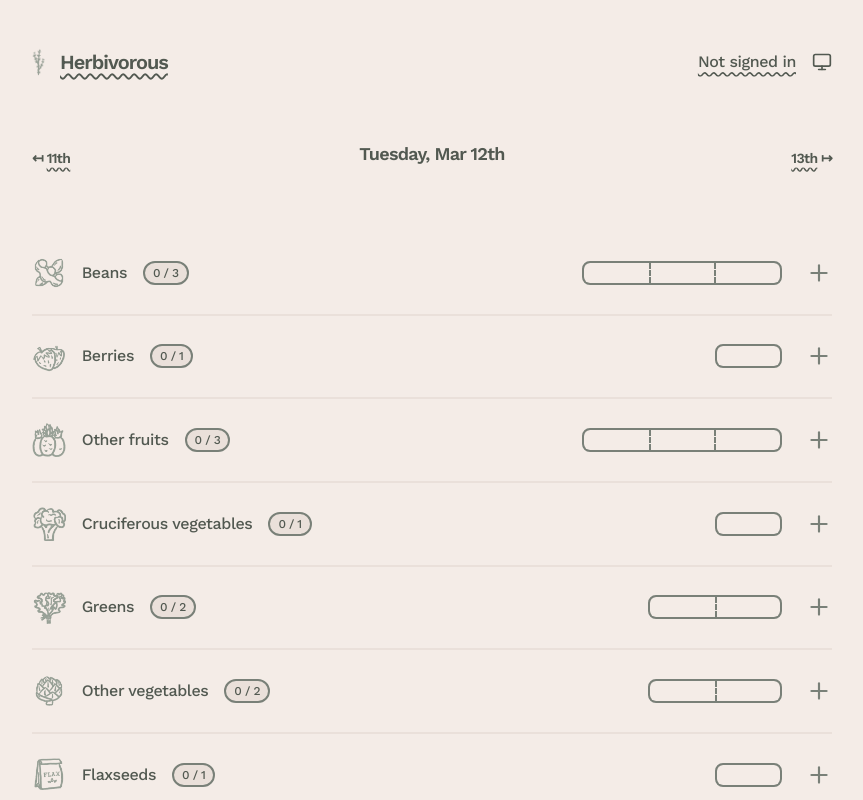
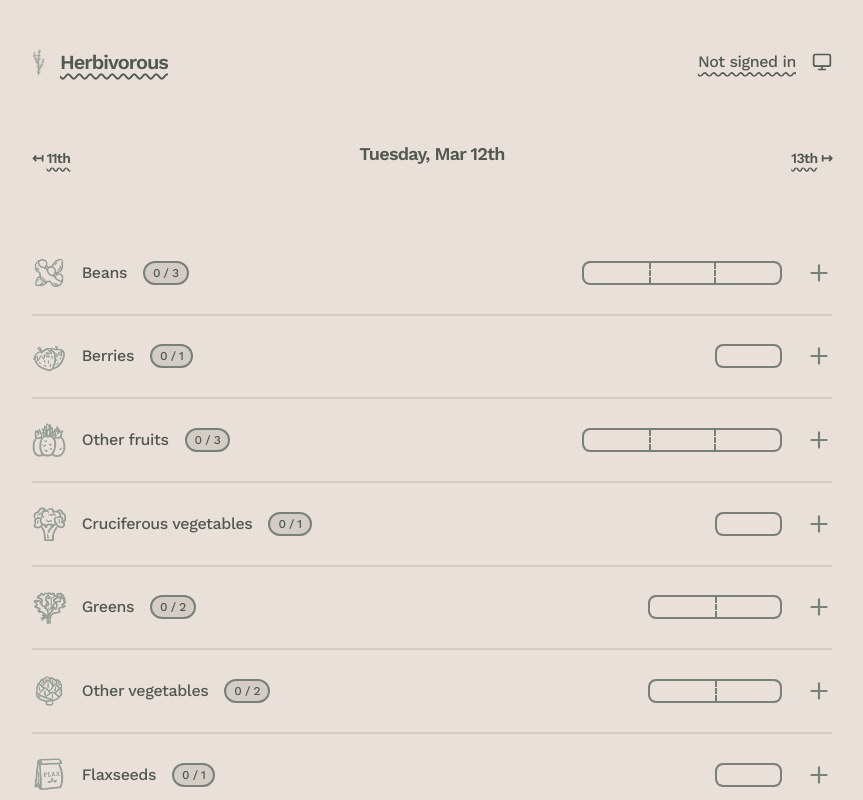
Before and after one commit to fvrests/herbivorous, a Next.js app: page /day/2024-03-12 in a window 1280 px wide. Shown: the top 800 px of the page, without its empty margins (208-1071 px from the left). Built offline with nearby package versions, Linux system fonts and the light colour scheme; no server answers.

Commit message:
standardize border colors

```diff
--- a/src/app/day/[dateString]/page.tsx
+++ b/src/app/day/[dateString]/page.tsx
@@ -42,7 +42,7 @@ export default function DayView({
 				{goals.map((goal) => (
 					<div
 						key={goal.name}
-						className="border-b-[1px] border-t-[1px] border-border-low first:border-t-0 last:border-b-0"
+						className="border-detail border-b-[1px] border-t-[1px] first:border-t-0 last:border-b-0"
 					>
 						<Goal goal={goal} date={params.dateString ?? getDateString()} />
 					</div>
--- a/src/app/styles/form.module.css
+++ b/src/app/styles/form.module.css
@@ -8,5 +8,5 @@
 	@apply -mt-1 mb-4 text-xs text-f-med;
 }
 .input {
-	@apply w-full rounded-xl border-2 border-border bg-b-low p-2 text-sm text-f-high placeholder:text-f-low hover:border-f-med focus:border-f-med;
+	@apply hover:border-border-high w-full rounded-xl border-2 border-border bg-b-low p-2 text-sm text-f-high placeholder:text-f-low focus:border-f-med;
 }
--- a/src/app/styles/global.css
+++ b/src/app/styles/global.css
@@ -5,17 +5,20 @@
 /* DEFAULT: dark earthy theme */
 /* prefers dark: dark earthy theme */
 :root {
-	--cypress-0: #798078;
-	--cypress-1: #525951;
-	--cypress-2: #444c44;
-	--cypress-3: #2e332d;
-	--cypress-4: #212620;
+	--cypress-0: #d3cdc6;
+	--cypress-1: #bdb9b2;
+	--cypress-2: #798078;
+	--cypress-3: #525951;
+	--cypress-4: #444c44;
+	--cypress-5: #2e332d;
+	--cypress-6: #212620;
 
 	--oat-0: #fcf4ef;
 	--oat-1: #f4ece7;
 	--oat-2: #eae0da;
 	--oat-3: #e5dad3;
 	--oat-4: #ccc2bc;
+	--oat-5: #b3a8a2;
 
 	--rust-0: #f5d2c8;
 	--rust-1: #dcc2b9;
@@ -32,62 +35,65 @@
 	--f-warn-low: var(--rust-4);
 	--b-warn: var(--rust-5);
 
-	--b-low: var(--cypress-4);
-	--b-med: var(--cypress-3);
-	--b-high: var(--cypress-1);
+	--b-low: var(--cypress-6);
+	--b-med: var(--cypress-5);
+	--b-high: var(--cypress-4);
 
-	--border: var(--oat-4);
-	--border-med: var(--cypress-0);
-	--border-low: var(--cypress-1);
-	--capsule: var(--cypress-1);
+	--detail: var(--cypress-3);
+	--border-low: var(--cypress-2);
+	--border: var(--oat-5);
+	--border-high: var(--oat-3);
 
-	--theme: var(--cypress-1);
+	--capsule: var(--cypress-3);
+	--theme: var(--cypress-3);
 }
 
 /* prefers light: light theme */
 @media (prefers-color-scheme: light) {
 	:root {
-		--f-low: var(--cypress-0);
-		--f-med: var(--cypress-1);
-		--f-high: var(--cypress-3);
+		--f-low: var(--cypress-2);
+		--f-med: var(--cypress-3);
+		--f-high: var(--cypress-5);
 
 		--f-warn: var(--rust-3);
 		--f-warn-low: var(--rust-2);
 		--b-warn: var(--rust-1);
 
-		--b-low: var(--oat-2);
-		--b-med: var(--oat-1);
-		--b-high: var(--oat-0);
+		--b-low: var(--oat-3);
+		--b-med: var(--oat-2);
+		--b-high: var(--oat-1);
 
-		--border: var(--cypress-0);
-		--border-med: var(--oat-4);
-		--border-low: var(--oat-2);
-		--capsule: var(--oat-2);
+		--detail: var(--cypress-0);
+		--border-low: var(--cypress-1);
+		--border: var(--cypress-2);
+		--border-high: var(--cypress-3);
 
-		--theme: var(--cypress-2);
+		--capsule: var(--cypress-0);
+		--theme: var(--cypress-4);
 	}
 }
 
 /* light mode set explicitly */
 :root[data-mode="light"] {
-	--f-low: var(--cypress-0);
-	--f-med: var(--cypress-1);
-	--f-high: var(--cypress-3);
+	--f-low: var(--cypress-2);
+	--f-med: var(--cypress-4);
+	--f-high: var(--cypress-5);
 
 	--f-warn: var(--rust-3);
 	--f-warn-low: var(--rust-2);
 	--b-warn: var(--rust-1);
 
-	--b-low: var(--oat-2);
-	--b-med: var(--oat-1);
-	--b-high: var(--oat-0);
+	--b-low: var(--oat-3);
+	--b-med: var(--oat-2);
+	--b-high: var(--oat-1);
 
-	--border: var(--cypress-0);
-	--border-med: var(--oat-4);
-	--border-low: var(--oat-2);
-	--capsule: var(--oat-2);
+	--detail: var(--cypress-0);
+	--border-low: var(--cypress-1);
+	--border: var(--cypress-2);
+	--border-high: var(--cypress-3);
 
-	--theme: var(--cypress-2);
+	--capsule: var(--cypress-0);
+	--theme: var(--cypress-4);
 }
 
 html {
--- a/src/app/user/UpdateUserForm.tsx
+++ b/src/app/user/UpdateUserForm.tsx
@@ -114,7 +114,7 @@ export default function UpdateUserForm() {
 									{field.label}
 								</label>
 								<input
-									className="w-full rounded-lg border-2 border-border bg-b-low p-2 text-sm text-f-high placeholder:text-f-low hover:border-f-low focus:border-f-low"
+									className="hover:border-border-high w-full rounded-lg border-2 border-border bg-b-low p-2 text-sm text-f-high placeholder:text-f-low focus:border-f-low"
 									name={field.name}
 									id={field.name}
 									type={field.type}
--- a/src/components/Button.tsx
+++ b/src/components/Button.tsx
@@ -20,7 +20,7 @@ export default function Button({
 			className={`flex h-10 items-center justify-center rounded-xl border-2 px-4 text-sm text-f-med shadow-sm hover:text-f-high disabled:opacity-50 ${classes} ${
 				secondary
 					? "border-transparent hover:underline"
-					: "border-border hover:border-f-med"
+					: "hover:border-border-high border-border"
 			} `}
 			onClick={() => onClick && onClick()}
 			type={type}
--- a/src/components/Disclosure.tsx
+++ b/src/components/Disclosure.tsx
@@ -4,7 +4,7 @@ import { ChevronDown, ChevronUp } from "react-feather";
 
 export default function Disclosure() {
 	return (
-		<div className="mb-8 w-full rounded-xl border-2 border-border-low p-2">
+		<div className="border-detail mb-8 w-full rounded-xl border-2 p-2">
 			<UIDisclosure defaultOpen={true}>
 				{({ open }) => (
 					<>
--- a/tailwind.config.ts
+++ b/tailwind.config.ts
@@ -18,9 +18,10 @@ const config: Config = {
 				"b-low": "var(--b-low)",
 				"b-med": "var(--b-med)",
 				"b-high": "var(--b-high)",
+				detail: "var(--detail)",
+				"border-low": "var(--border-low)",
 				border: "var(--border)",
-				"border-low": "var(--border-low)",
-				"border-med": "var(--border-med)",
+				"border-high": "var(--border-high)",
 				capsule: "var(--capsule)",
 				theme: "var(--theme)",
 			},
```
Also changed, not shown: src/components/GoalDetails.tsx (+35 -21 lines).
